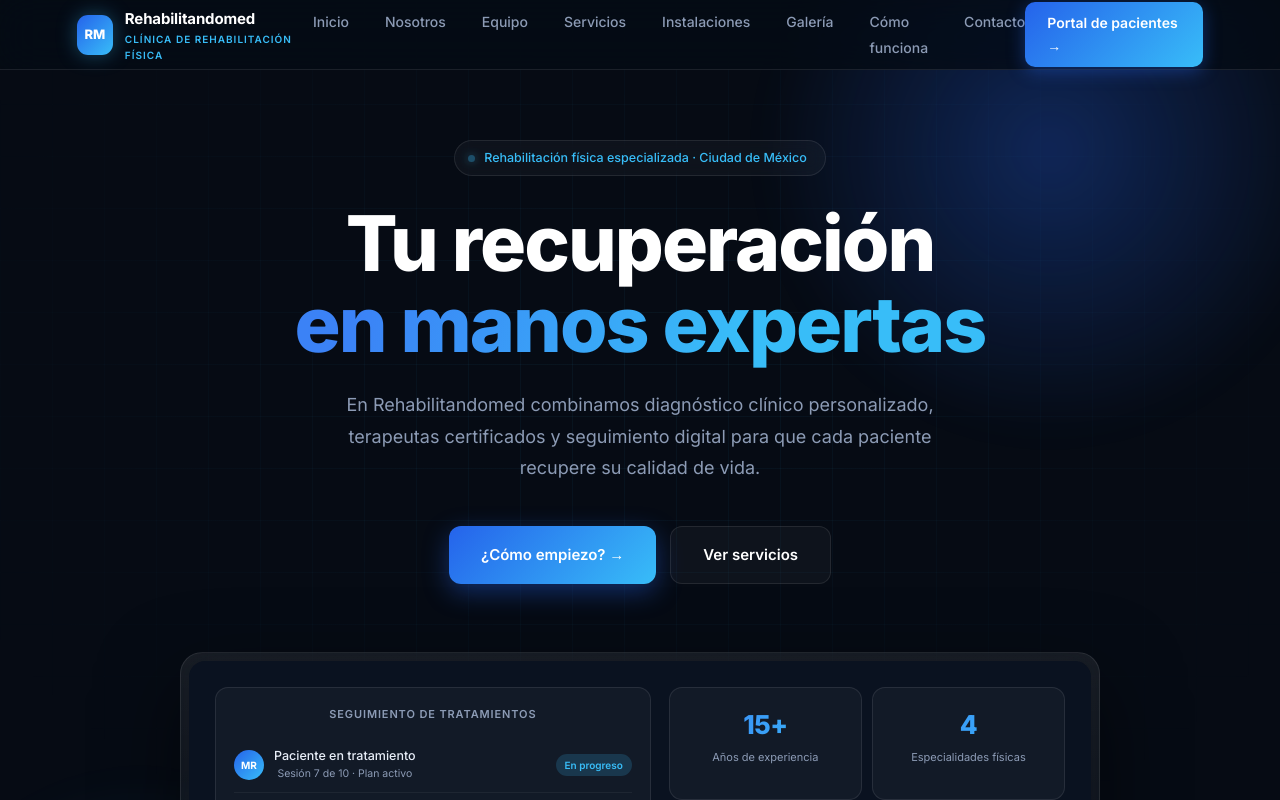
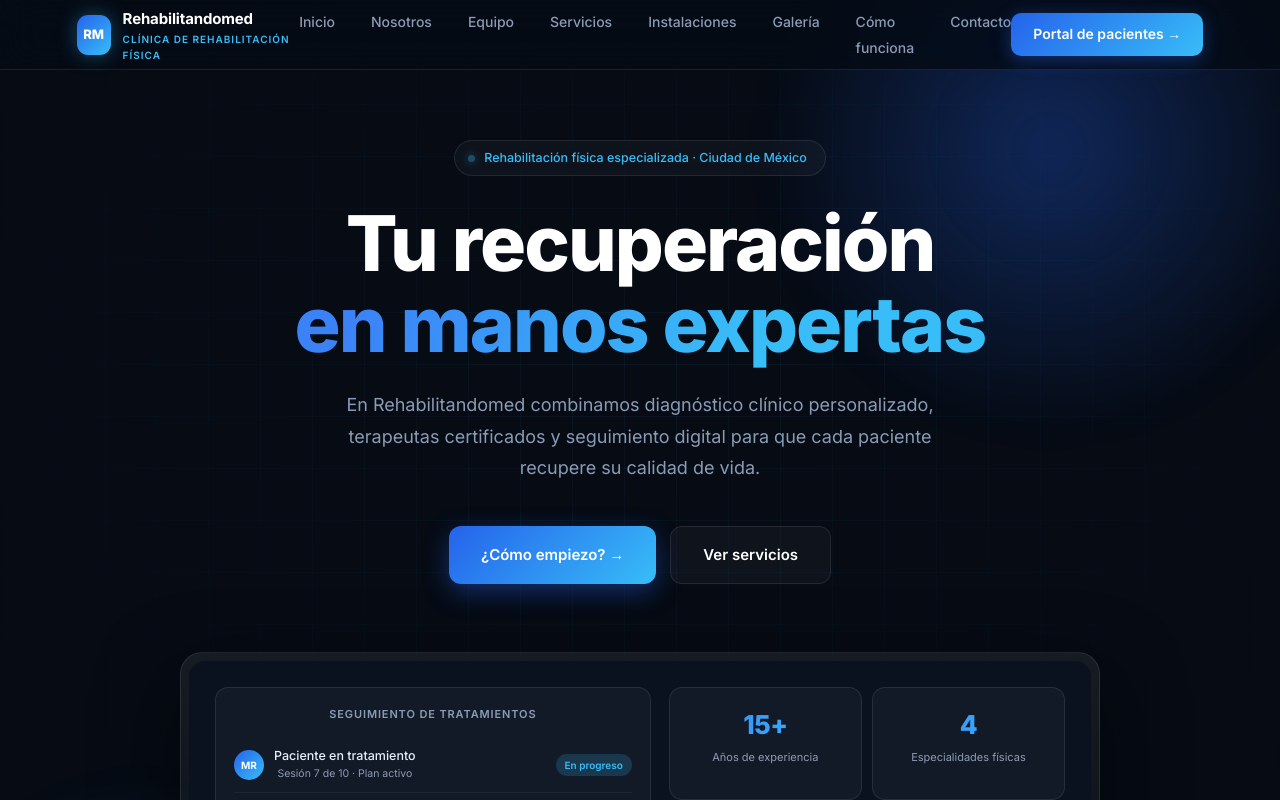
Before and after one commit to ElizondoAngel/rehabcontrol, a Next.js app: page / in a window 1280 px wide. Shown: the top 800 px of the page. Built offline with nearby package versions, Linux system fonts and the light colour scheme.

Commit message:
feat: correcion landing 2

```diff
--- a/app/page.tsx
+++ b/app/page.tsx
@@ -114,6 +114,67 @@ function GaleriaModal({ item, onClose }: { item: typeof galeria[0]; onClose: ()
   )
 }
 
+// ── NAV CON MENÚ HAMBURGUESA ────────────────────────────────
+function NavConMenu() {
+  const [abierto, setAbierto] = useState(false)
+  const links = [
+    {href:'#inicio',        label:'Inicio'},
+    {href:'#nosotros',      label:'Nosotros'},
+    {href:'#equipo',        label:'Equipo'},
+    {href:'#servicios',     label:'Servicios'},
+    {href:'#instalaciones', label:'Instalaciones'},
+    {href:'#galeria',       label:'Galería'},
+    {href:'#proceso',       label:'Cómo funciona'},
+    {href:'#contacto',      label:'Contacto'},
+  ]
+  return (
+    <>
+      <nav className="nav">
+        <a href="#inicio" className="nav-brand">
+          <div className="nav-logo">RM</div>
+          <div>
+            <div className="nav-name">Rehabilitandomed</div>
+            <div className="nav-tag">Clínica de Rehabilitación Física</div>
+          </div>
+        </a>
+        <ul className="nav-links">
+          {links.map(l => <li key={l.href}><a href={l.href}>{l.label}</a></li>)}
+        </ul>
+        <div style={{display:'flex', alignItems:'center', gap:10}}>
+          <Link href="/login" className="nav-cta">Portal de pacientes →</Link>
+          <button className="nav-hamburger" onClick={() => setAbierto(true)} aria-label="Abrir menú">
+            <span/><span/><span/>
+          </button>
+        </div>
+      </nav>
+
+      {/* Overlay */}
+      <div className={`nav-overlay${abierto?' open':''}`} onClick={() => setAbierto(false)}/>
+
+      {/* Drawer */}
+      <div className={`nav-drawer${abierto?' open':''}`}>
+        <div className="nav-drawer-header">
+          <div style={{display:'flex', alignItems:'center', gap:10}}>
+            <div className="nav-logo" style={{width:32, height:32, fontSize:11}}>RM</div>
+            <div className="nav-name" style={{fontSize:14}}>Rehabilitandomed</div>
+          </div>
+          <button className="nav-drawer-close" onClick={() => setAbierto(false)}>✕</button>
+        </div>
+        <ul>
+          {links.map(l => (
+            <li key={l.href}>
+              <a href={l.href} onClick={() => setAbierto(false)}>{l.label}</a>
+            </li>
+          ))}
+        </ul>
+        <Link href="/login" className="nav-drawer-cta" onClick={() => setAbierto(false)}>
+          Portal de pacientes →
+        </Link>
+      </div>
+    </>
+  )
+}
+
 // ── COMPONENTE PRINCIPAL ─────────────────────────────────────
 export default function LandingPage() {
   const [terapeutaModal, setTerapeutaModal] = useState<typeof terapeutas[0] | null>(null)
@@ -184,8 +245,32 @@ export default function LandingPage() {
           display:inline-flex; align-items:center; gap:6px;
           box-shadow:0 4px 18px rgba(37,99,235,0.4);
           transition:transform .2s, box-shadow .2s;
+          white-space:nowrap;
         }
         .nav-cta:hover { transform:translateY(-2px); box-shadow:0 8px 26px rgba(56,189,248,0.45); }
+        .nav-hamburger {
+          display:none; flex-direction:column; justify-content:center; gap:5px;
+          width:36px; height:36px; background:rgba(255,255,255,0.06);
+          border:1px solid var(--border); border-radius:9px;
+          cursor:pointer; padding:8px; flex-shrink:0;
+        }
+        .nav-hamburger span { display:block; height:2px; border-radius:2px; background:#E7EDF7; transition:all .25s; }
+        .nav-overlay { display:none; position:fixed; inset:0; background:rgba(0,0,0,0.6); z-index:98; backdrop-filter:blur(2px); }
+        .nav-overlay.open { display:block; }
+        .nav-drawer {
+          position:fixed; top:0; right:0; bottom:0; width:280px; z-index:99;
+          background:#0A1220; border-left:1px solid var(--border);
+          display:flex; flex-direction:column;
+          transform:translateX(100%); transition:transform .28s cubic-bezier(.4,0,.2,1);
+          padding:24px 20px;
+        }
+        .nav-drawer.open { transform:translateX(0); }
+        .nav-drawer-header { display:flex; align-items:center; justify-content:space-between; margin-bottom:32px; padding-bottom:20px; border-bottom:1px solid var(--border); }
+        .nav-drawer-close { width:32px; height:32px; border-radius:8px; background:rgba(255,255,255,0.06); border:1px solid var(--border); color:var(--muted); cursor:pointer; font-size:16px; display:flex; align-items:center; justify-content:center; }
+        .nav-drawer ul { list-style:none; display:flex; flex-direction:column; gap:4px; flex:1; }
+        .nav-drawer ul a { display:block; padding:12px 14px; border-radius:10px; font-size:15px; font-weight:500; color:var(--muted); text-decoration:none; transition:all .18s; }
+        .nav-drawer ul a:hover { background:rgba(255,255,255,0.07); color:#fff; }
+        .nav-drawer-cta { display:block; text-align:center; margin-top:24px; background:linear-gradient(135deg,var(--blue),var(--cyan)); color:#fff; border-radius:12px; padding:14px; font-size:15px; font-weight:600; text-decoration:none; box-shadow:0 6px 20px rgba(37,99,235,0.4); }
 
         /* ── HERO ── */
         .hero {
@@ -603,6 +688,8 @@ export default function LandingPage() {
         /* ── RESPONSIVE ── */
         @media(max-width:900px){
           .nav-links{display:none}
+          .nav-cta{display:none}
+          .nav-hamburger{display:flex}
           .preview-inner,.quienes-grid,.servicios-grid,.contacto-grid{grid-template-columns:1fr}
           .proceso-grid{grid-template-columns:1fr 1fr;gap:32px}
           .proceso-grid::before{display:none}
@@ -626,26 +713,7 @@ export default function LandingPage() {
       `}</style>
 
       {/* ── NAV ── */}
-      <nav className="nav">
-        <a href="#inicio" className="nav-brand">
-          <div className="nav-logo">RM</div>
-          <div>
-            <div className="nav-name">Rehabilitandomed</div>
-            <div className="nav-tag">Clínica de Rehabilitación Física</div>
-          </div>
-        </a>
-        <ul className="nav-links">
-          <li><a href="#inicio">Inicio</a></li>
-          <li><a href="#nosotros">Nosotros</a></li>
-          <li><a href="#equipo">Equipo</a></li>
-          <li><a href="#servicios">Servicios</a></li>
-          <li><a href="#instalaciones">Instalaciones</a></li>
-          <li><a href="#galeria">Galería</a></li>
-          <li><a href="#proceso">Cómo funciona</a></li>
-          <li><a href="#contacto">Contacto</a></li>
-        </ul>
-        <Link href="/login" className="nav-cta">Portal de pacientes →</Link>
-      </nav>
+      <NavConMenu />
 
       {/* ── HERO (original intacto) ── */}
       <section className="hero" id="inicio">
```
